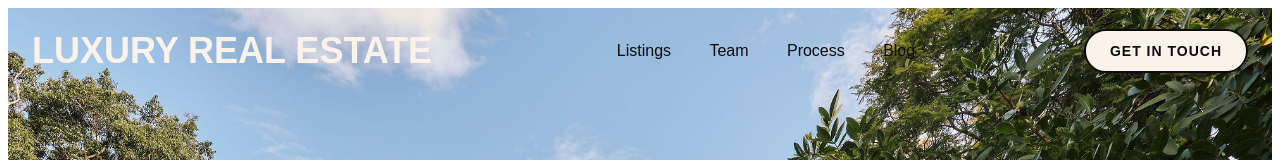
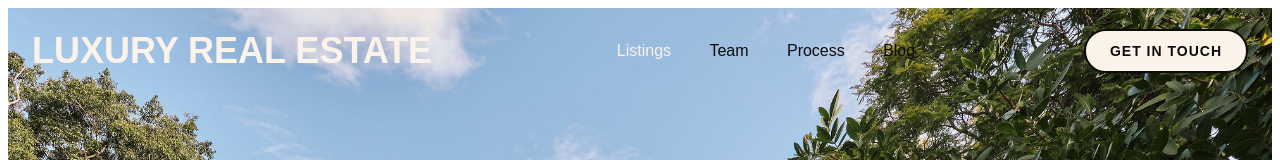
Before and after one commit to botflowlab/Henkel-Williams, a React (Vite) app: page / in a window 1280 px wide. Shown: the top 160 px of the page. Built offline with nearby package versions, Linux system fonts and the light colour scheme.

Commit message:
Updated Header.tsx

```diff
--- a/src/components/layout/Header.tsx
+++ b/src/components/layout/Header.tsx
@@ -112,7 +112,7 @@ export default function Header() {
           fontFamily: 'PP Neue Montreal, Montserrat, sans-serif',
           fontSize: 'clamp(0.9rem, 1.5vw, 1rem)',
           fontWeight: '500',
-          color: '#0c0c0c',
+          color: '#FBF2E9',
           textDecoration: 'none',
           transition: 'color 0.3s ease',
           whiteSpace: 'nowrap'
```
